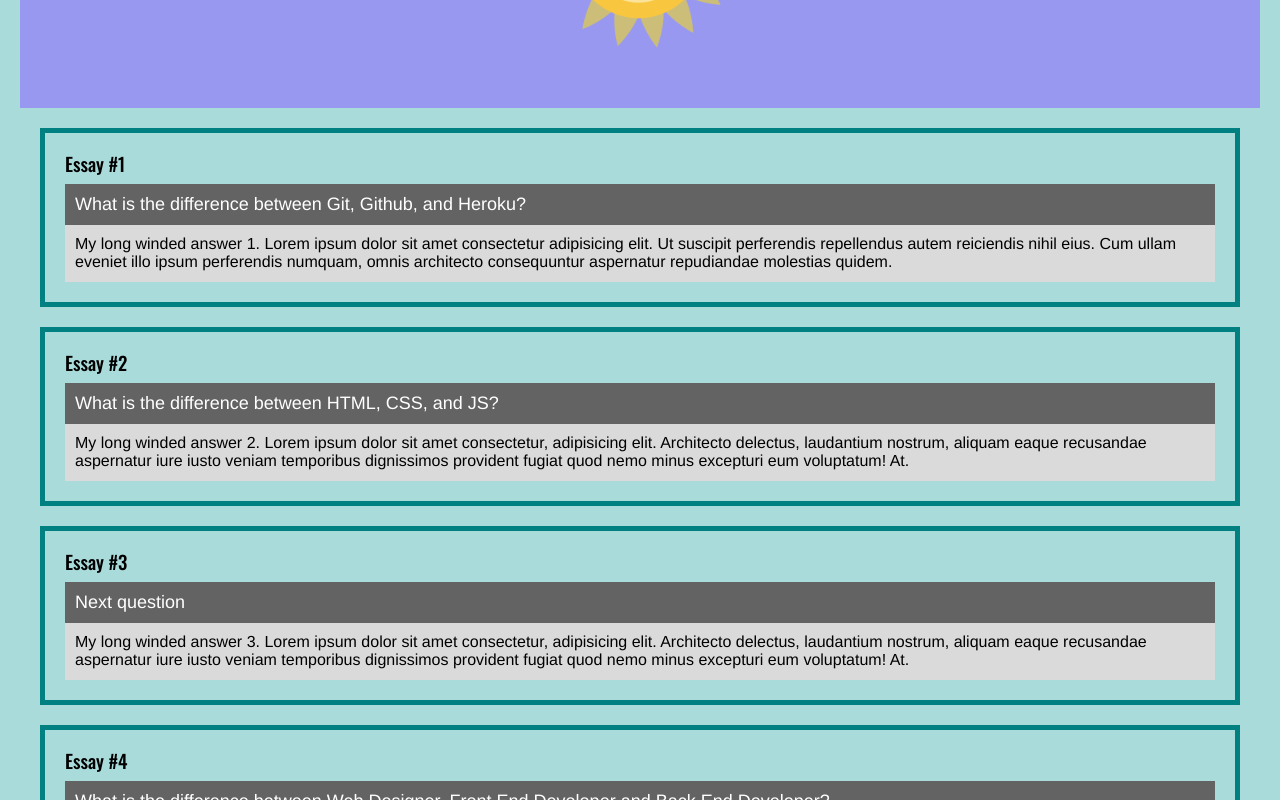
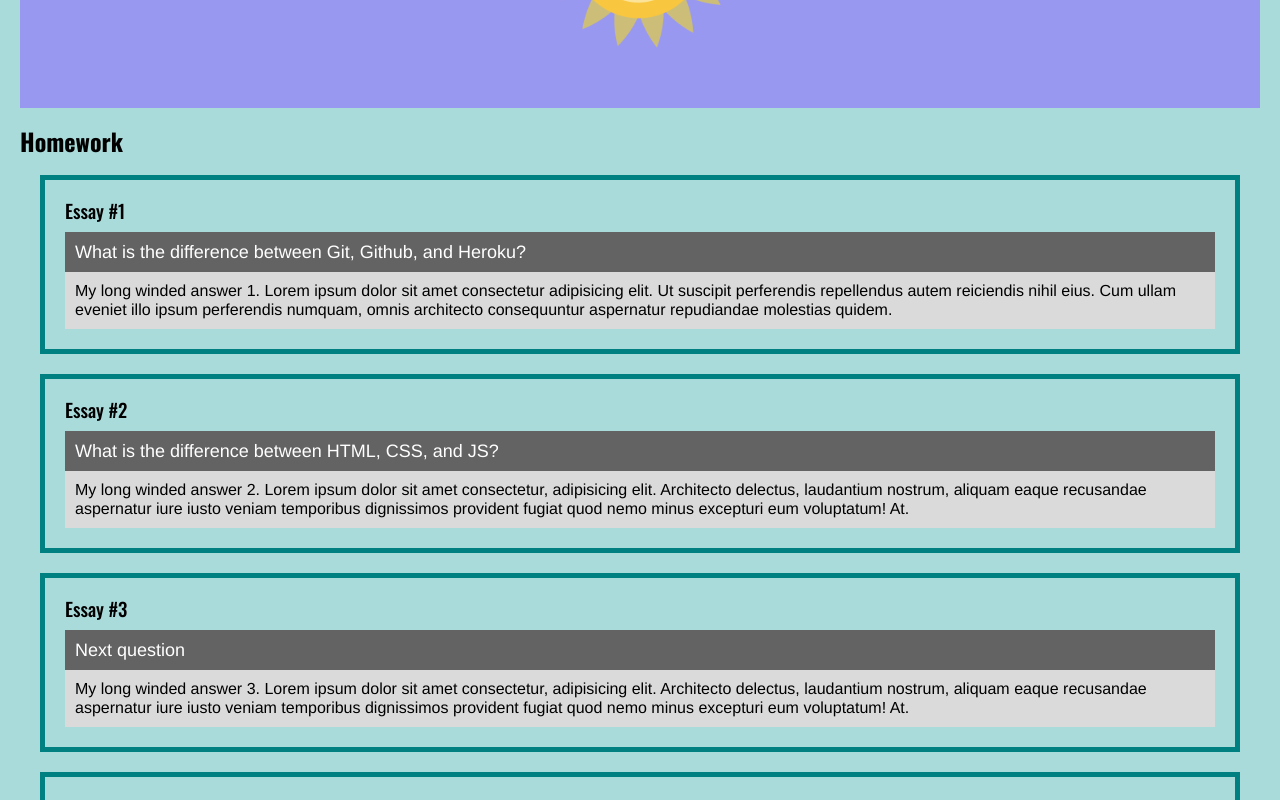
Before and after one commit to rcglamayor/uclax-web1-summer21, a React (Create React App) app: page /homework in a window 1280 px wide. Shown: the part 500-1300 px from the top of the page. Built offline with nearby package versions, Linux system fonts and the light colour scheme.

Commit message:
added router

```diff
--- a/src/React/App.jsx
+++ b/src/React/App.jsx
@@ -1,4 +1,6 @@
 import React from 'react';
+import { BrowserRouter } from 'react-router-dom';
+
 import Header from './Layout/Header.jsx';
 import Nav from './Layout/Nav.jsx';
 import Main from './Layout/Main.jsx';
@@ -6,12 +8,12 @@
 
 const App = () => {
     return (
-        <div>
+        <BrowserRouter>
             <Header />
             <Nav />
             <Main />
             <Footer />
-        </div>
+        </BrowserRouter>
     );
 }
 
--- a/src/React/Homework/Homework.jsx
+++ b/src/React/Homework/Homework.jsx
@@ -1,11 +1,14 @@
 import React from 'react';
 import styled from 'styled-components';
 import Essay from './Essay.jsx';
+import SunAndMoon from '../SunAndMoon/SunAndMoon.jsx';
 
 const Homework = () => {
 
     return (
-        <HomeworkStyled className='Homework'>
+        <div>
+            <SunAndMoon />
+            <h2>Homework</h2>
             <Essay
                 number={ 1 }
                 question='What is the difference between Git, Github, and Heroku?'
@@ -30,12 +33,8 @@
             >
                 My long winded answer 3. Lorem ipsum dolor sit amet consectetur, adipisicing elit. Architecto delectus, laudantium nostrum, aliquam eaque recusandae aspernatur iure iusto veniam temporibus dignissimos provident fugiat quod nemo minus excepturi eum voluptatum! At.
             </Essay>
-        </HomeworkStyled>
+        </div>
     );
 }
 
 export default Homework;
-
-const HomeworkStyled = styled.div`
-
-`;
--- a/src/React/Layout/Main.jsx
+++ b/src/React/Layout/Main.jsx
@@ -1,15 +1,30 @@
 import React from 'react';
 import styled from 'styled-components';
+import { Switch, Route } from 'react-router-dom';
 
-import SunAndMoon from '../SunAndMoon/SunAndMoon.jsx';
 import Homework from '../Homework/Homework.jsx';
 
 const Main = () => {
     return (
         <MainStyled>
             <h1>Main Content</h1>
-            <SunAndMoon />
-            <Homework />
+            <Switch>
+                <Route path='/services'>
+                    SERVICES
+                </Route>
+                <Route path='/contact'>
+                    CONTACT
+                </Route>
+                <Route path='/login'>
+                    LOGIN
+                </Route>
+                <Route path='/homework'>
+                    <Homework />
+                </Route>
+                <Route path='/' exact>
+                    WELCOME
+                </Route>
+            </Switch>
         </MainStyled>
     );
 }
```
